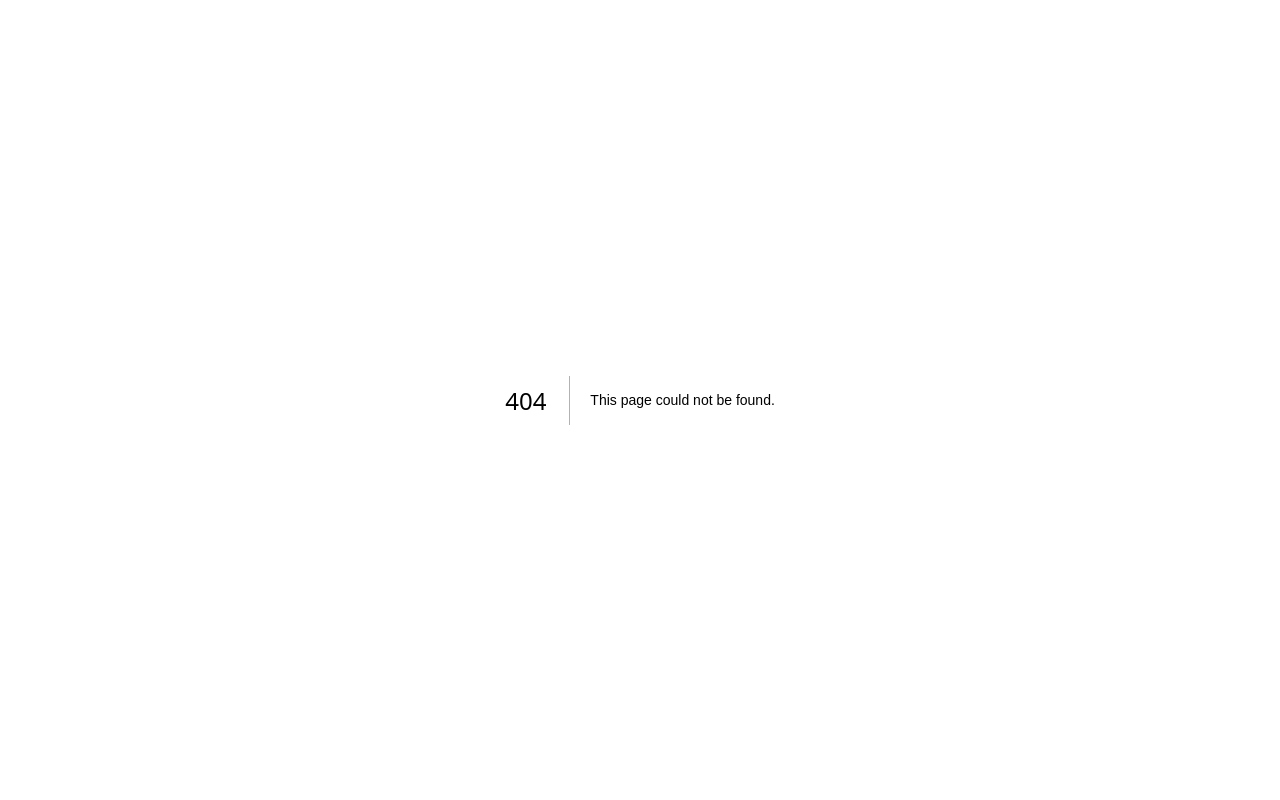
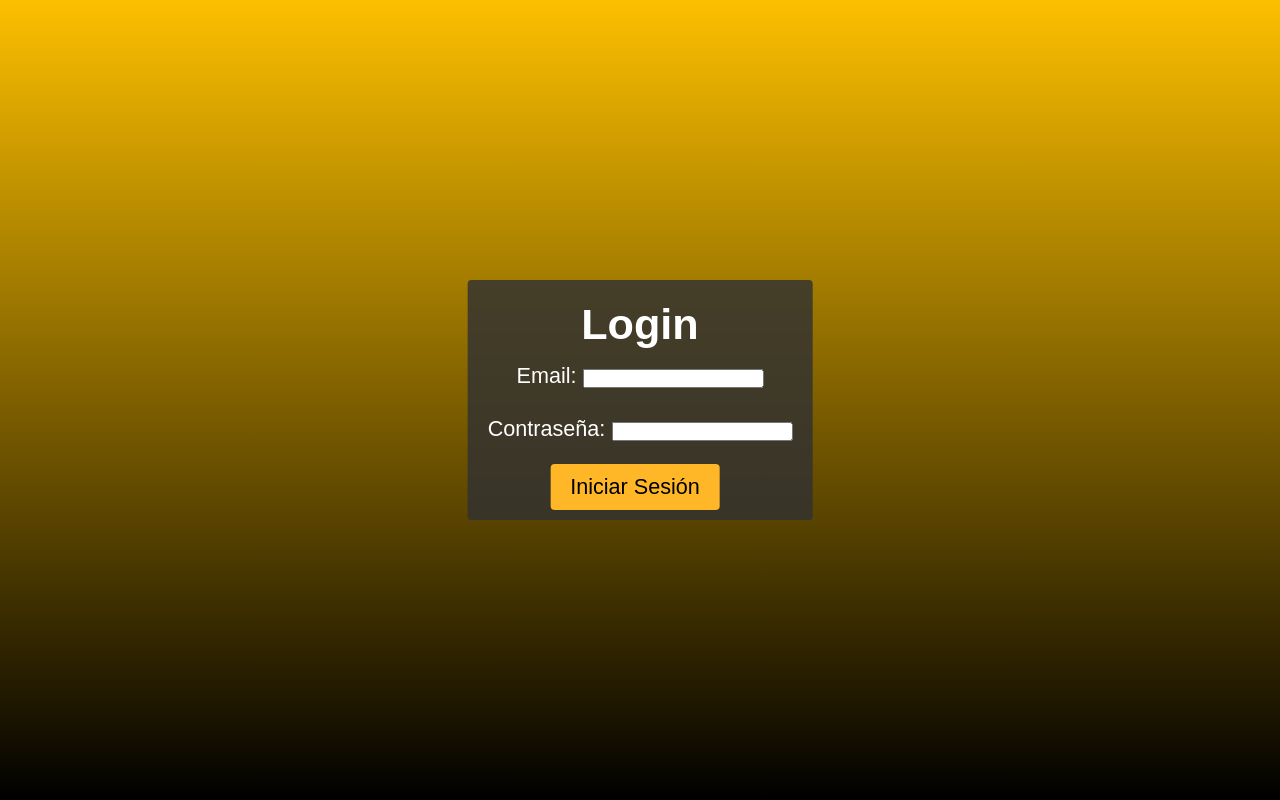
Before and after one commit to Lucio-Lorenzetti/Circuit-Crusaders-react, a Next.js app in the folder motomami/: page /autenticacion/login in a window 1280 px wide. Before the commit this address had no page. Built offline with nearby package versions, Linux system fonts and the light colour scheme.

Commit message:
Login y Registrar cliente andando correctamente

```diff
--- /dev/null
+++ b/motomami/pages/autenticacion/login.js
@@ -0,0 +1,63 @@
+import { useState } from 'react';
+import styles from '../../styles/Home.module.css';
+import Link from 'next/link';
+
+const Login = () => {
+  const [email, setEmail] = useState('');
+  const [password, setPassword] = useState('');
+  const [error, setError] = useState(false);
+  const [user, setUser] = useState(false);
+
+  const handleSubmit = async (e) => {
+    e.preventDefault();
+    if (email === '' || password === '') {
+      setError(true);
+      return;
+    }
+    setError(false);
+    try {
+      const response = await fetch('http://127.0.0.1:8000/rest/login', {
+        method: 'POST',
+        headers: {
+          'Content-Type': 'application/json',
+        },
+        body: JSON.stringify({
+          email: email,
+          password,
+        }),
+      });
+
+      if (response.ok) {
+        setUser(true);
+        // Realizar redirección
+        window.location.href = '../carrito/compras';
+      } else {
+        setEmail("");
+        setPassword("");
+        setError(true);
+      }
+    } catch (error) {
+      console.error('Error:', error);
+    }
+  };
+
+  return (
+    <div className={styles['formulario']}>
+      <h1>Login</h1>
+      <form className={styles['login']} onSubmit={handleSubmit}>
+        <div>
+          <label>Email: </label>
+          <input type="text" value={email} onChange={(e) => setEmail(e.target.value)} />
+        </div>
+        <div>
+          <label>Contraseña: </label>
+          <input type="password" value={password} onChange={(e) => setPassword(e.target.value)} />
+        </div>
+        <button className={styles['button']}>Iniciar Sesión</button>
+      </form>
+      {error && <p>Las credenciales son incorrectas</p>}
+    </div>
+  );
+};
+
+export default Login;
--- a/motomami/styles/Home.module.css
+++ b/motomami/styles/Home.module.css
@@ -47,9 +47,6 @@
 	transition: transform 0.3s ease;
 }
 
-/*.logo:hover {
-	transform: scale(1.1);
-}*/
 
 .buttons-container {
 	margin-top: 20px;
@@ -76,3 +73,39 @@
 	background-color: #fcbf00;
 	transform: scale(1.1); /* Agregar efecto de escala al hacer hover */
 }
+
+/*Login y Register*/
+.formulario{
+	position: absolute;
+	top: 50%;
+	left: 50%;
+	transform: translate(-50%, -50%);
+	background-color: #313131d2;
+	color: #ffffff;
+	font-size: 1.2rem;
+	padding: 10px 20px;
+	border: none;
+	border-radius: 4px;
+	display: flex;
+	justify-content: center;
+	flex-direction: column;
+	align-items: center;
+	font-family: Arial;
+
+}
+
+.login {
+	display: flex;
+	justify-content: center;
+	flex-direction: column;
+	align-items: center;
+	gap: 1rem;
+}
+
+.register {
+	display: flex;
+	justify-content: center;
+	flex-direction: column;
+	align-items: center;
+	gap: 1rem;
+}
```
Also changed, not shown: motomami/pages/autenticacion/register.js (added, +81 -0 lines), motomami/pages/index.tsx (+5 -2 lines).
